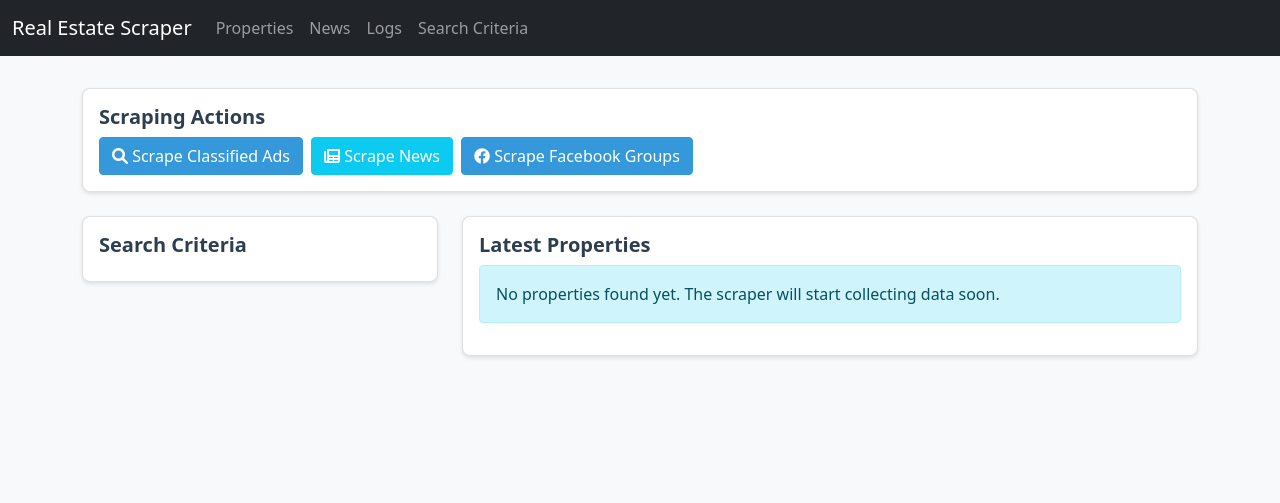
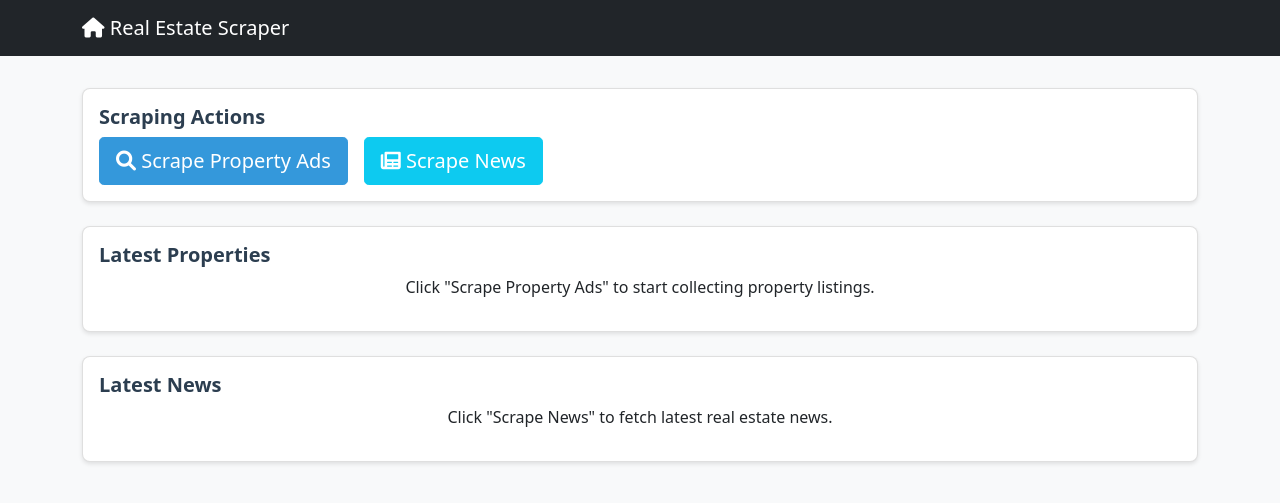
Before and after one commit to mgilady99/REALESTATEAIAGENT-1, a Flask app: page / in a window 1280 px wide. Shown: the top 503 px of the page. Run offline with Flask 3, Linux system fonts and the light colour scheme; data that the repository does not hold is empty.

Commit message:
Updated UI with two buttons and added scraping URLs

```diff
--- a/templates/index.html
+++ b/templates/index.html
@@ -10,45 +10,24 @@
 </head>
 <body>
     <nav class="navbar navbar-expand-lg navbar-dark bg-dark">
-        <div class="container-fluid">
-            <a class="navbar-brand" href="/">Real Estate Scraper</a>
-            <button class="navbar-toggler" type="button" data-bs-toggle="collapse" data-bs-target="#navbarNav">
-                <span class="navbar-toggler-icon"></span>
-            </button>
-            <div class="collapse navbar-collapse" id="navbarNav">
-                <ul class="navbar-nav">
-                    <li class="nav-item">
-                        <a class="nav-link" href="/properties">Properties</a>
-                    </li>
-                    <li class="nav-item">
-                        <a class="nav-link" href="/news">News</a>
-                    </li>
-                    <li class="nav-item">
-                        <a class="nav-link" href="/logs">Logs</a>
-                    </li>
-                    <li class="nav-item">
-                        <a class="nav-link" href="/search-criteria">Search Criteria</a>
-                    </li>
-                </ul>
-            </div>
+        <div class="container">
+            <a class="navbar-brand" href="/"><i class="fas fa-home"></i> Real Estate Scraper</a>
         </div>
     </nav>
 
     <div class="container mt-4">
+        <!-- Scraping Actions -->
         <div class="row mb-4">
             <div class="col-12">
                 <div class="card">
                     <div class="card-body">
                         <h5 class="card-title">Scraping Actions</h5>
-                        <div class="d-flex gap-2">
-                            <button id="scrapeClassified" class="btn btn-primary">
-                                <i class="fas fa-search"></i> Scrape Classified Ads
+                        <div class="d-flex gap-3">
+                            <button id="scrapeClassified" class="btn btn-primary btn-lg">
+                                <i class="fas fa-search"></i> Scrape Property Ads
                             </button>
-                            <button id="scrapeNews" class="btn btn-info text-white">
+                            <button id="scrapeNews" class="btn btn-info btn-lg text-white">
                                 <i class="fas fa-newspaper"></i> Scrape News
-                            </button>
-                            <button id="scrapeFacebook" class="btn btn-primary">
-                                <i class="fab fa-facebook"></i> Scrape Facebook Groups
                             </button>
                         </div>
                     </div>
@@ -56,54 +35,81 @@
             </div>
         </div>
 
+        <!-- Properties Display -->
         <div class="row">
-            <div class="col-md-4">
+            <div class="col-12">
                 <div class="card">
                     <div class="card-body">
-                        <h5 class="card-title">Search Criteria</h5>
-                        <form id="searchForm">
-                            <!-- Your existing search form content -->
-                        </form>
+                        <h5 class="card-title">Latest Properties</h5>
+                        <div id="propertiesList" class="row">
+                            {% if properties %}
+                                {% for property in properties %}
+                                    <div class="col-md-6 col-lg-4 mb-4">
+                                        <div class="card h-100">
+                                            {% if property.image_url %}
+                                                <img src="{{ property.image_url }}" class="card-img-top" alt="Property Image">
+                                            {% endif %}
+                                            <div class="card-body">
+                                                <h5 class="card-title">{{ property.title }}</h5>
+                                                <p class="card-text">{{ property.description[:200] }}...</p>
+                                                <p class="card-text">
+                                                    <strong>Price:</strong> {{ property.price }}<br>
+                                                    <strong>Location:</strong> {{ property.location }}<br>
+                                                    <strong>Source:</strong> {{ property.source }}
+                                                </p>
+                                                {% if property.url %}
+                                                    <a href="{{ property.url }}" class="btn btn-primary" target="_blank">
+                                                        View Details
+                                                    </a>
+                                                {% endif %}
+                                            </div>
+                                            <div class="card-footer text-muted">
+                                                Added: {{ property.created_at.strftime('%Y-%m-%d %H:%M') }}
+                                            </div>
+                                        </div>
+                                    </div>
+                                {% endfor %}
+                            {% else %}
+                                <div class="col-12">
+                                    <p class="text-center">Click "Scrape Property Ads" to start collecting property listings.</p>
+                                </div>
+                            {% endif %}
+                        </div>
                     </div>
                 </div>
             </div>
+        </div>
 
-            <div class="col-md-8">
+        <!-- News Display -->
+        <div class="row mt-4">
+            <div class="col-12">
                 <div class="card">
                     <div class="card-body">
-                        <h5 class="card-title">Latest Properties</h5>
-                        {% if properties %}
-                        <div class="table-responsive">
-                            <table class="table">
-                                <thead>
-                                    <tr>
-                                        <th>Title</th>
-                                        <th>Price</th>
-                                        <th>Location</th>
-                                        <th>Date Listed</th>
-                                        <th>Actions</th>
-                                    </tr>
-                                </thead>
-                                <tbody id="properties-table">
-                                    {% for property in properties %}
-                                    <tr>
-                                        <td>{{ property.title }}</td>
-                                        <td>{{ property.price }}</td>
-                                        <td>{{ property.location }}</td>
-                                        <td>{{ property.date_listed }}</td>
-                                        <td>
-                                            <a href="{{ property.url }}" target="_blank" class="btn btn-sm btn-primary">View</a>
-                                        </td>
-                                    </tr>
-                                    {% endfor %}
-                                </tbody>
-                            </table>
+                        <h5 class="card-title">Latest News</h5>
+                        <div id="newsList" class="row">
+                            {% if news_items %}
+                                {% for news in news_items %}
+                                    <div class="col-md-6 mb-4">
+                                        <div class="card h-100">
+                                            <div class="card-body">
+                                                <h5 class="card-title">{{ news.title }}</h5>
+                                                <p class="card-text">{{ news.summary[:200] }}...</p>
+                                                <a href="{{ news.url }}" class="btn btn-info text-white" target="_blank">
+                                                    Read More
+                                                </a>
+                                            </div>
+                                            <div class="card-footer text-muted">
+                                                Published: {{ news.published_at.strftime('%Y-%m-%d %H:%M') }}
+                                            </div>
+                                        </div>
+                                    </div>
+                                {% endfor %}
+                            {% else %}
+                                <div class="col-12">
+                                    <p class="text-center">Click "Scrape News" to fetch latest real estate news.</p>
+                                </div>
+                            {% endif %}
                         </div>
-                        {% else %}
-                        <div class="alert alert-info">
-                            <p class="mb-0">No properties found yet. The scraper will start collecting data soon.</p>
-                        </div>
-                        {% endif %}
                     </div>
                 </div>
             </div>
```
Also changed, not shown: config.py (+16 -1 lines).
